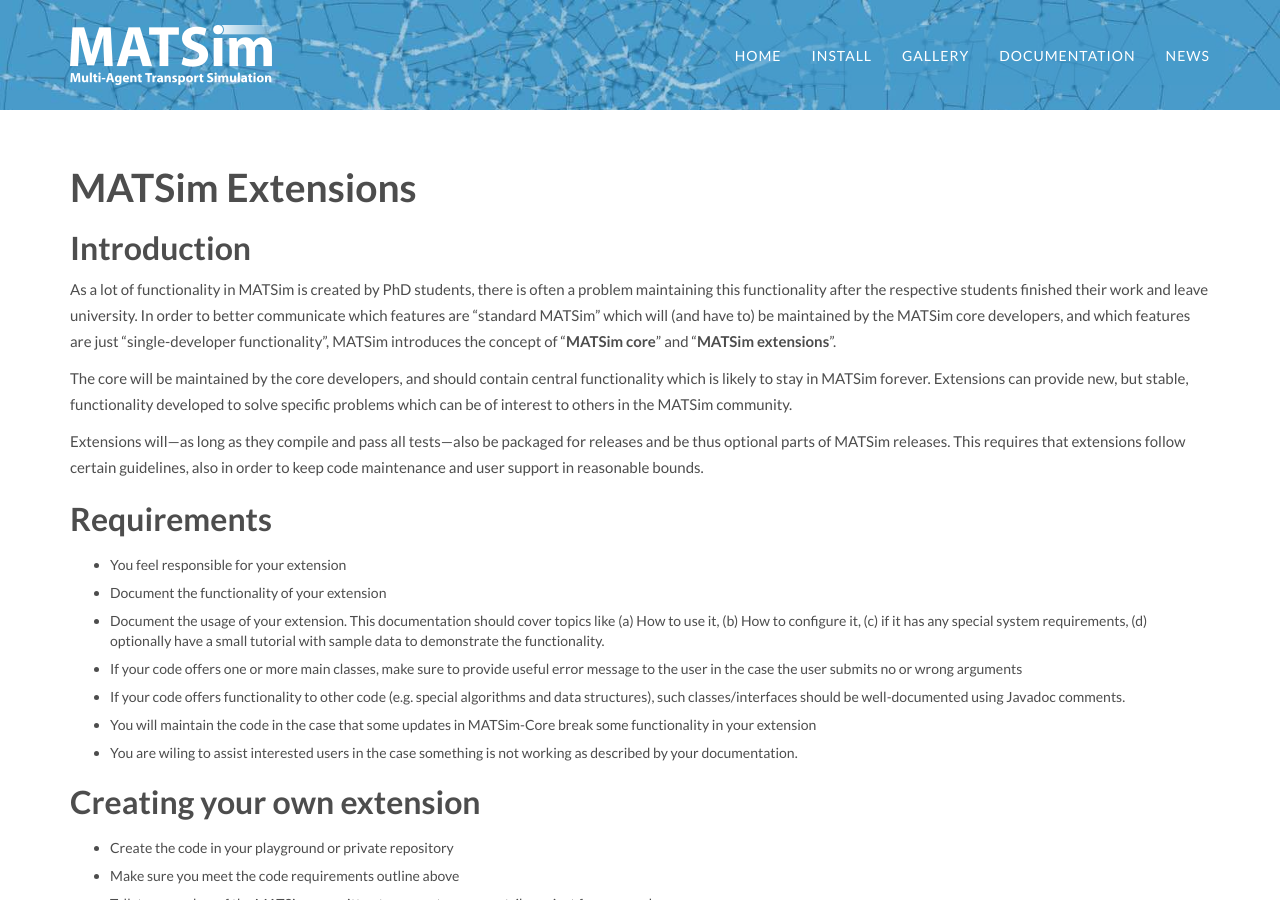
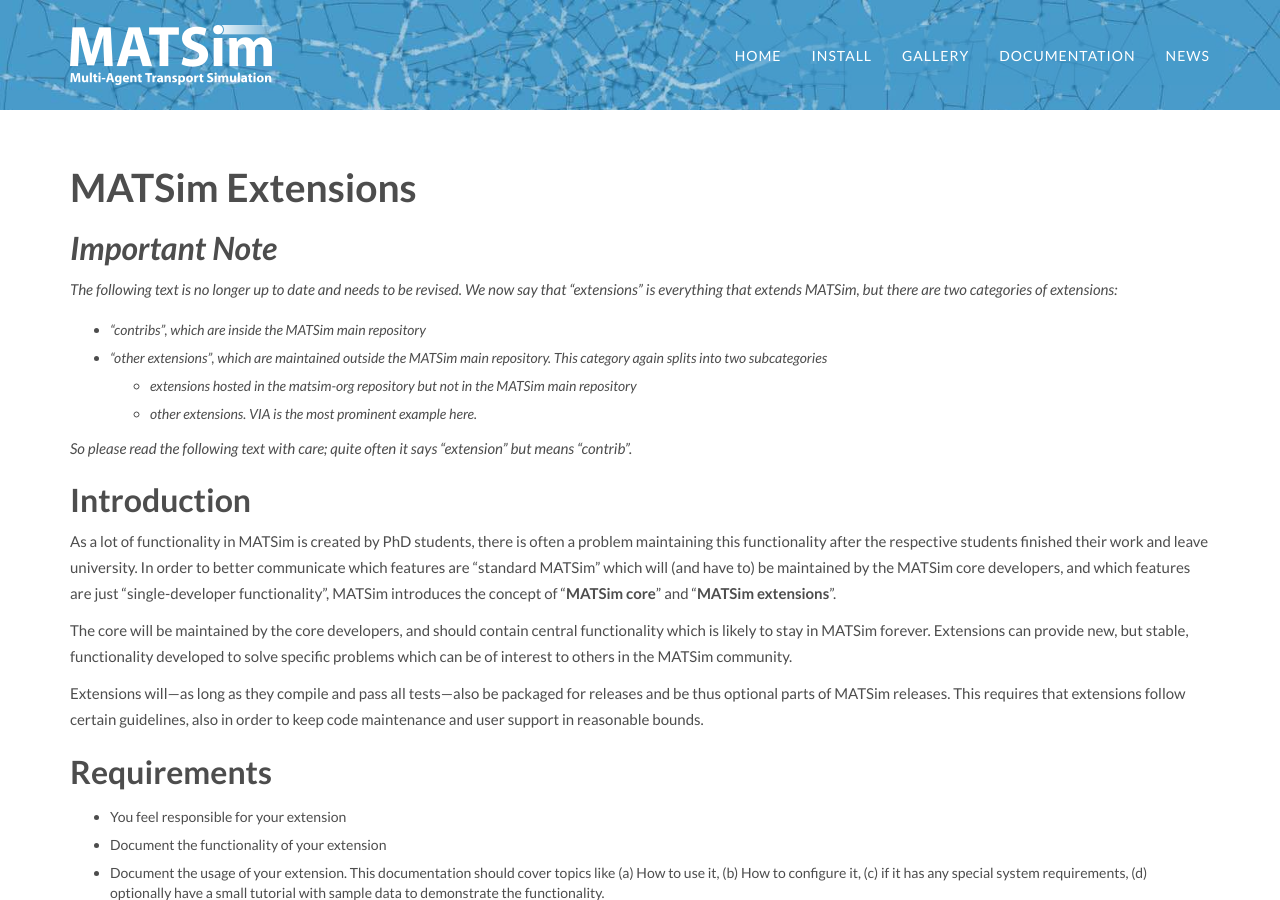
Before and after one commit to matsim-org/jekyll-website, a Jekyll site: the page built from docs/contributing/extensions.md, in a window 1280 px wide and 900 px high. Built offline with Jekyll 4.4.1, drawn with Linux system fonts in a browser that asks for light colours; some web fonts are replaced.

Commit message:
put note above docs/contributing/extensions that following text is no longer up to date

```diff
--- a/docs/contributing/extensions.md
+++ b/docs/contributing/extensions.md
@@ -4,6 +4,16 @@
 ---
 
 # MATSim Extensions
+
+## _Important Note_
+
+_The following text is no longer up to date and needs to be revised.  We now say that "extensions" is everything that extends MATSim, but there are two categories of extensions:_
+* _"contribs", which are inside the MATSim main repository_
+* _"other extensions", which are maintained outside the MATSim main repository.  This category again splits into two subcategories_
+  * _extensions hosted in the matsim-org repository but not in the MATSim main repository_
+  * _other extensions.  VIA is the most prominent example here._
+
+_So please read the following text with care; quite often it says "extension" but means "contrib"._
 
 ## Introduction
 
```
